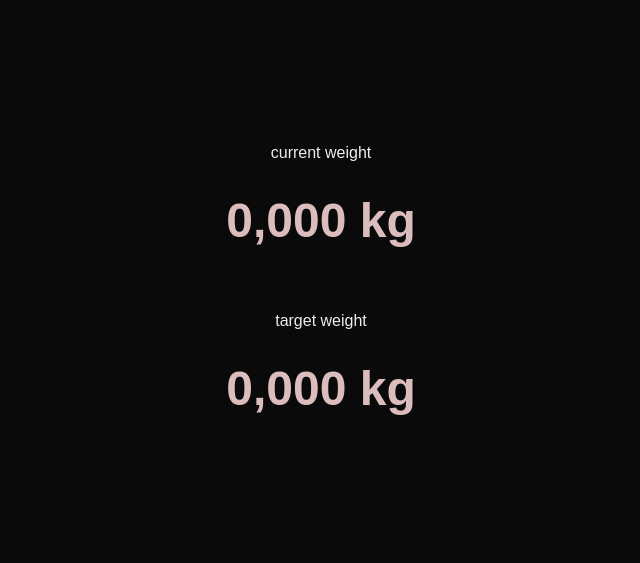
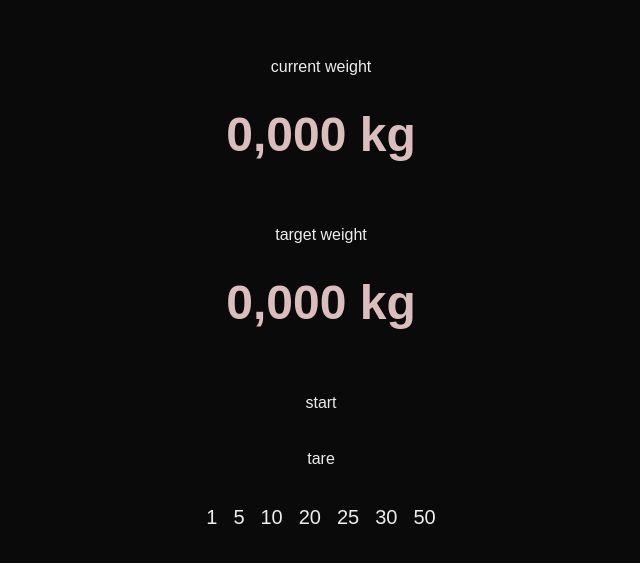
Before and after one commit to aveled/open-scale, a Next.js app in the folder packages/open-scale-web/: page / in a window 1280 px wide. Shown: the part 107-670 px from the top of the page, without its empty margins (319-959 px from the left). Built offline with nearby package versions, Linux system fonts and the light colour scheme; no server answers.

Commit message:
dev: server/web

```diff
--- a/packages/open-scale-web/containers/Home/index.tsx
+++ b/packages/open-scale-web/containers/Home/index.tsx
@@ -8,6 +8,7 @@ import {
 import {
     ENDPOINT,
     PATHS,
+    defaultTargetWeights,
 } from '@/data/index';
 
 import WeightDisplay from '@/components/WeightDisplay';
@@ -21,6 +22,92 @@ export default function Home() {
     const [errors, setErros] = useState([]);
 
 
+    const start = async () => {
+        try {
+            setActiveScale(true);
+
+            const response = await fetch(ENDPOINT + PATHS.START, {
+                method: 'POST',
+            });
+            const {
+                status,
+            } = await response.json();
+
+            if (!status) {
+                setActiveScale(false);
+                return;
+            }
+        } catch (error: any) {
+            return;
+        }
+    }
+
+    const stop = async () => {
+        try {
+            setActiveScale(false);
+
+            const response = await fetch(ENDPOINT + PATHS.STOP, {
+                method: 'POST',
+            });
+            const {
+                status,
+            } = await response.json();
+
+            if (!status) {
+                setActiveScale(true);
+                return;
+            }
+        } catch (error: any) {
+            return;
+        }
+    }
+
+    const tare = async () => {
+        try {
+            const oldWeight = currentWeight;
+            setCurrentWeight(0);
+
+            const response = await fetch(ENDPOINT + PATHS.TARE, {
+                method: 'POST',
+            });
+            const {
+                status,
+            } = await response.json();
+
+            if (!status) {
+                setCurrentWeight(oldWeight);
+                return;
+            }
+        } catch (error: any) {
+            return;
+        }
+    }
+
+    const newTargetWeight = async (weight: number) => {
+        try {
+            const oldWeight = targetWeight;
+            setTargetWeight(weight);
+
+            const response = await fetch(ENDPOINT + PATHS.TARGET_WEIGHT, {
+                method: 'POST',
+                body: JSON.stringify({
+                    targetWeight: weight,
+                }),
+            });
+            const {
+                status,
+            } = await response.json();
+
+            if (!status) {
+                setTargetWeight(oldWeight);
+                return;
+            }
+        } catch (error: any) {
+            return;
+        }
+    }
+
+
     useEffect(() => {
         const load = async () => {
             try {
@@ -29,7 +116,6 @@ export default function Home() {
                     status,
                     data,
                 } = await response.json();
-                console.log(data);
 
                 if (!status) {
                     return;
@@ -73,6 +159,51 @@ export default function Home() {
                     weight={targetWeight}
                 />
             </div>
+
+            <div
+                className="grid gap-8"
+            >
+                <button
+                    onClick={() => {
+                        start();
+                    }}
+                >
+                    start
+                </button>
+
+                {activeScale && (
+                    <button
+                        onClick={() => {
+                            stop();
+                        }}
+                    >
+                        stop
+                    </button>
+                )}
+
+                <button
+                    onClick={() => {
+                        tare();
+                    }}
+                >
+                    tare
+                </button>
+            </div>
+
+            <div
+                className="flex gap-4 justify-center items-center text-xl"
+            >
+                {defaultTargetWeights.map((weight, index) => (
+                    <button
+                        key={index}
+                        onClick={() => {
+                            newTargetWeight(weight);
+                        }}
+                    >
+                        {(weight / 1000)}
+                    </button>
+                ))}
+            </div>
         </div>
     );
 }
--- a/packages/open-scale-web/data/index.ts
+++ b/packages/open-scale-web/data/index.ts
@@ -3,6 +3,20 @@ export const ENDPOINT = process.env.ENDPOINT || 'http://localhost:8485';
 export const PATHS = {
     STATUS: '/status',
     START: '/start',
-    NEW_WEIGHT: '/new-weight',
+    STOP: '/stop',
+    TARGET_WEIGHT: '/target-weight',
+    TARE: '/tare',
     CLEAR_ERRORS: '/clear-errors',
 } as const;
+
+
+
+export const defaultTargetWeights = [
+    1_000,
+    5_000,
+    10_000,
+    20_000,
+    25_000,
+    30_000,
+    50_000,
+];
```
Also changed, not shown: 1 other file (tests, documents, lock files or other folders).
